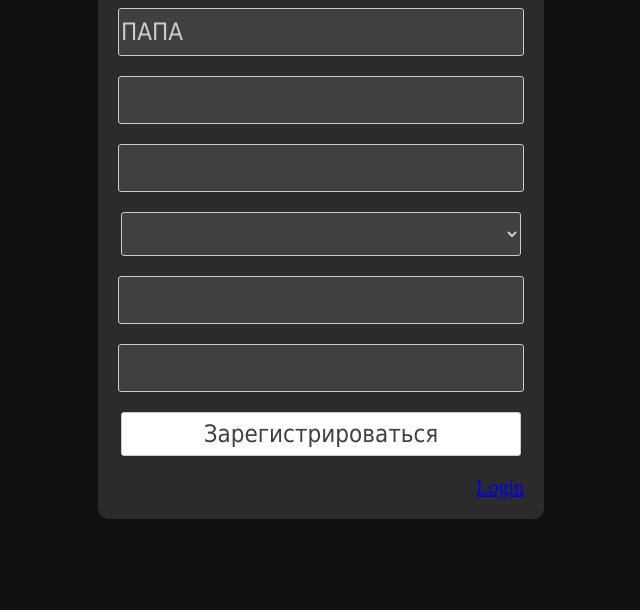
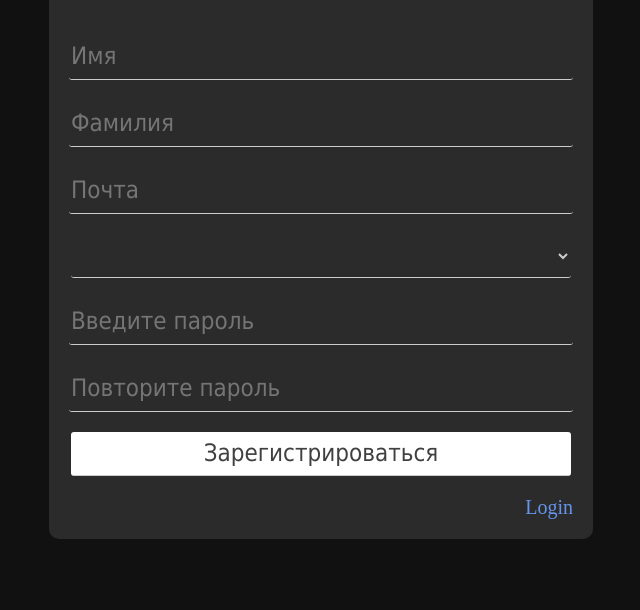
Before and after one commit to I-Bio/STest, a plain HTML site: page authreg.html in a window 1280 px wide. Shown: the part 190-800 px from the top of the page, without its empty margins (319-959 px from the left). Drawn offline with Linux system fonts and the light colour scheme.

Commit message:
Add files via upload

```diff
--- a/authreg.css
+++ b/authreg.css
@@ -12,8 +12,25 @@ main{
     width: auto;
     height: auto;
 }
+p{
+    font-size: 48px;
+}
 
-
+select, input{
+    border: none;
+    border-bottom: 1px solid #cccccc;
+    border-radius: 3px;
+    background: #2c2b2b;
+    outline: none !important;
+    width: 500px;
+    height: 44px;
+    color: #cccccc;
+    font-size: 24px;
+    font-family: Tahoma, fantasy;
+    margin-bottom: 20px;
+    margin-left: 20px;
+    margin-right: 20px;
+}
 
 .authreg-container{
     display: grid;
@@ -24,24 +41,13 @@ main{
     border-radius: 10px;
 }
 
-select, input{
-    border: 1px solid #cccccc;
-    border-radius: 3px;
-    background: #404041;
-    outline: none;
-    width: 400px;
-    height: 44px;
-    color: #cccccc;
-    font-size: 24px;
-    font-family: Tahoma, fantasy;
-    margin-bottom: 20px;
-    margin-left: 20px;
-    margin-right: 20px;
-}
-
 @media (max-width: 1200px) {
+    p{
+        font-size: 52px;
+    }
     select, input{
-
+        font-size: 36px;
+        width: 700px;
     }
 }
 
@@ -57,3 +63,7 @@ input[type="submit"]{
     margin-right: 20px;
     margin-bottom: 20px;
 }
+.auth-btn{
+    color: cornflowerblue;
+    text-decoration: grey;
+}
--- a/authreg.html
+++ b/authreg.html
@@ -9,12 +9,12 @@
     <main>
         <div class="authreg-container">
             <p>Регистрация</p>
-            <input type="text" id="name" value="ПАПА">
-            <input type="text" id="surname">
-            <input type="email" id="email">
-            <select id="group"></select>
-            <input type="password" id="fpassword">
-            <input type="password" id="rpassword">
+            <input type="text" id="name" placeholder="Имя">
+            <input type="text" id="surname" placeholder="Фамилия">
+            <input type="email" id="email" placeholder="Почта">
+            <select id="group" placeholder="Группа"></select>
+            <input type="password" id="fpassword" placeholder="Введите пароль">
+            <input type="password" id="rpassword" placeholder="Повторите пароль">
             <input type="submit" id="registr" value="Зарегистрироваться">
             <div class="auth-field"><a class="auth-btn" href="#">Login</a></div>
         </div>
```
